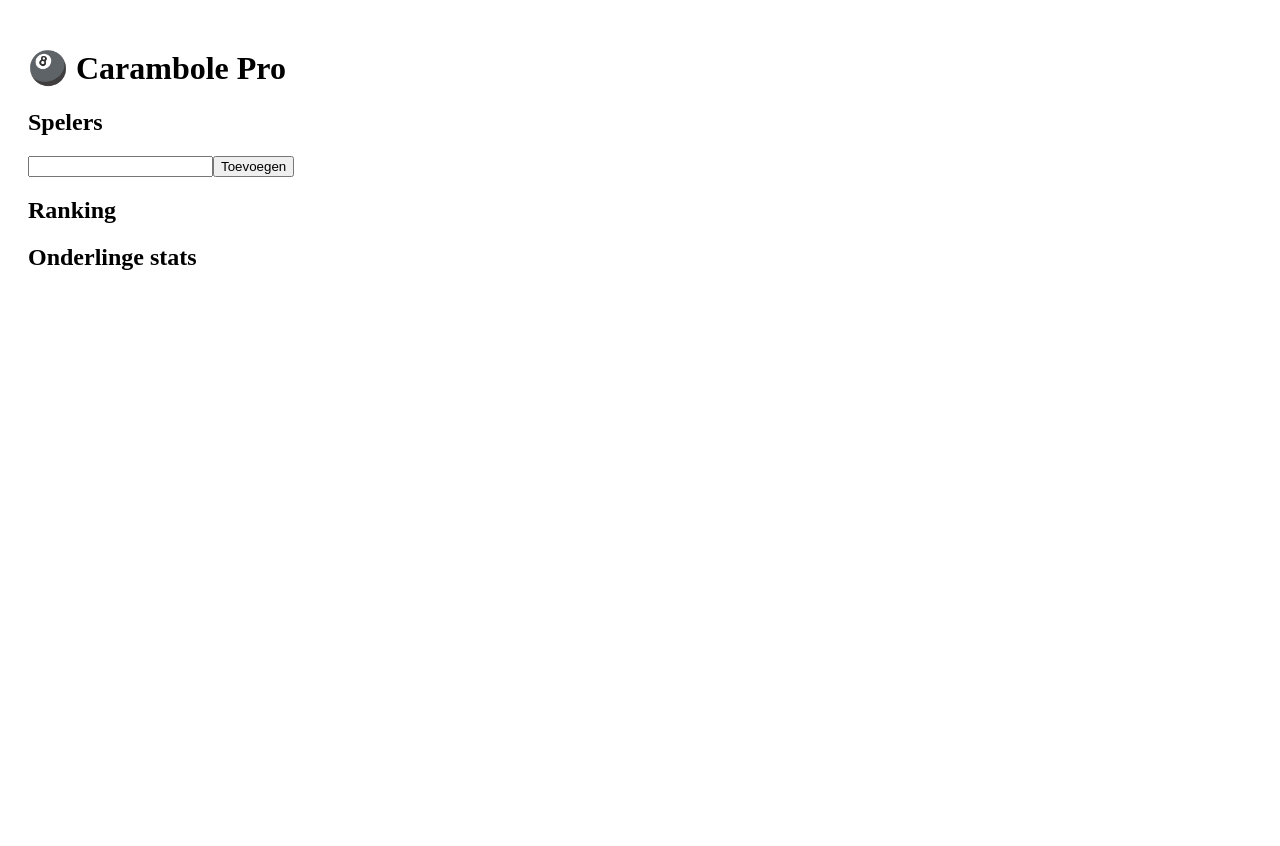
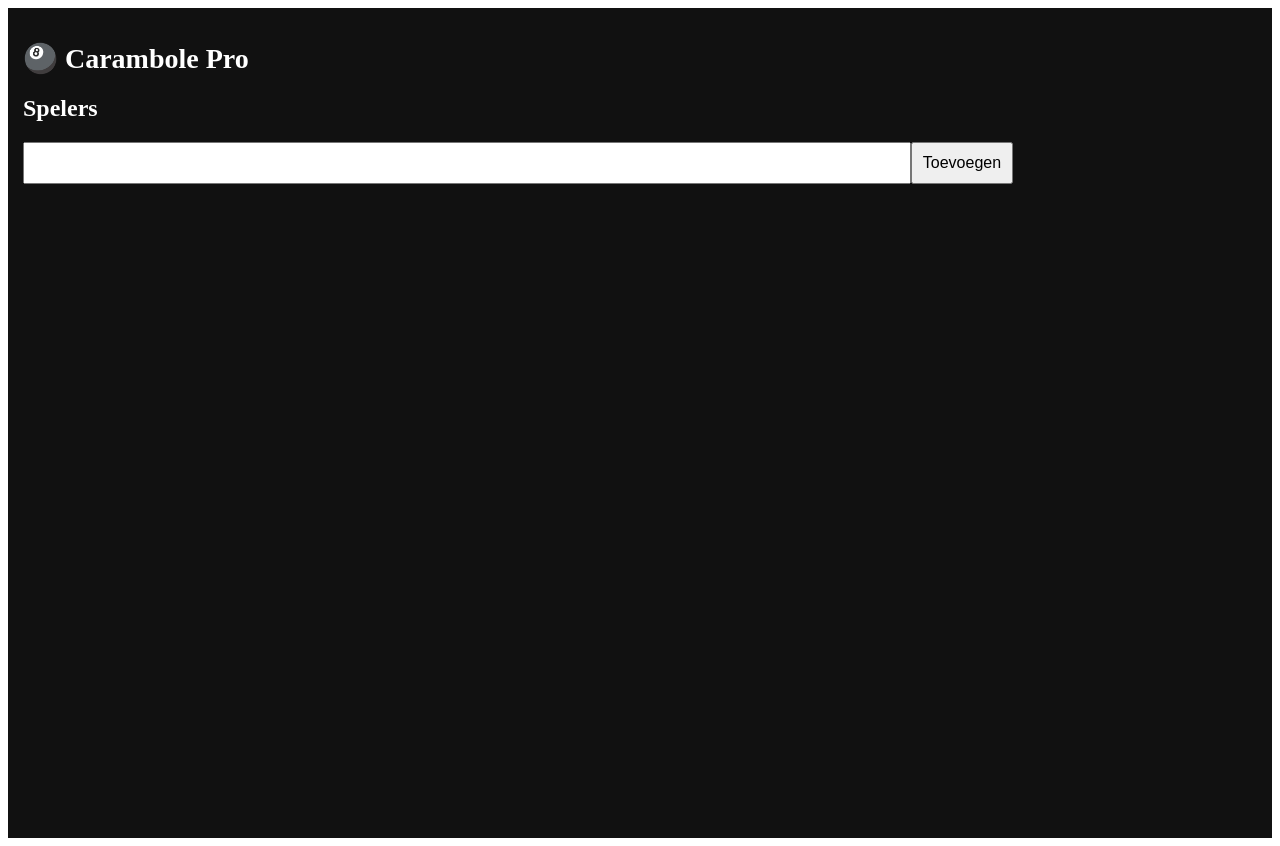
Before and after one commit to steppedavid-glitch/carambole-app, a React (Vite) app: page / in a window 1280 px wide. Before the commit the page ends 800 px from the top, so only its background shows below. Built offline with nearby package versions, Linux system fonts and the light colour scheme.

Commit message:
Update App.jsx

```diff
--- a/src/App.jsx
+++ b/src/App.jsx
@@ -2,17 +2,14 @@ import React, { useState, useEffect } from "react";
 
 export default function App() {
   const [players, setPlayers] = useState(() => JSON.parse(localStorage.getItem("players")) || []);
-  const [games, setGames] = useState(() => JSON.parse(localStorage.getItem("games")) || []);
   const [newPlayer, setNewPlayer] = useState("");
   const [selected, setSelected] = useState([]);
   const [scores, setScores] = useState({});
   const [targets, setTargets] = useState({});
   const [turns, setTurns] = useState(0);
-  const [series, setSeries] = useState({});
   const [currentGame, setCurrentGame] = useState(false);
 
   useEffect(() => localStorage.setItem("players", JSON.stringify(players)), [players]);
-  useEffect(() => localStorage.setItem("games", JSON.stringify(games)), [games]);
 
   const addPlayer = () => {
     if (!newPlayer) return;
@@ -31,130 +28,114 @@ export default function App() {
 
   const startGame = () => {
     const initScores = {};
-    const initSeries = {};
-    selected.forEach(p => {
-      initScores[p.id] = 0;
-      initSeries[p.id] = { current: 0, best: 0 };
-    });
-
+    selected.forEach(p => initScores[p.id] = 0);
     setScores(initScores);
-    setSeries(initSeries);
     setTurns(0);
     setCurrentGame(true);
   };
 
   const updateScore = (id, val) => {
-    const newScore = scores[id] + val;
-
-    setSeries(prev => {
-      const curr = val > 0 ? prev[id].current + val : 0;
-      return {
-        ...prev,
-        [id]: {
-          current: curr,
-          best: Math.max(curr, prev[id].best)
-        }
-      };
-    });
-
-    const newScores = { ...scores, [id]: newScore };
-    setScores(newScores);
-
-    const winner = selected.find(p => newScores[p.id] >= targets[p.id]);
-    if (winner) {
-      const newGame = {
-        players: selected,
-        scores: newScores,
-        winner,
-        turns,
-        moyenne: Object.fromEntries(
-          selected.map(p => [p.id, (newScores[p.id] / (turns || 1)).toFixed(2)])
-        ),
-        series
-      };
-
-      setGames([...games, newGame]);
-      setCurrentGame(false);
-      alert(`🏆 ${winner.name} wint!`);
-    }
-  };
-
-  const nextTurn = () => {
-    setTurns(turns + 1);
-    setSeries(prev =>
-      Object.fromEntries(
-        Object.entries(prev).map(([k, v]) => [k, { ...v, current: 0 }])
-      )
-    );
-  };
-
-  // 📊 Stats
-  const getStats = (player) => {
-    const played = games.filter(g => g.players.find(p => p.id === player.id));
-    const wins = played.filter(g => g.winner.id === player.id);
-
-    const avg = played.length
-      ? (played.reduce((sum, g) => sum + Number(g.moyenne[player.id] || 0), 0) / played.length).toFixed(2)
-      : 0;
-
-    const bestSeries = Math.max(0, ...played.map(g => g.series?.[player.id]?.best || 0));
-
-    return { played: played.length, wins: wins.length, avg, bestSeries };
-  };
-
-  const ranking = [...players]
-    .map(p => {
-      const s = getStats(p);
-      return { name: p.name, ...s, rate: s.played ? (s.wins / s.played) : 0 };
-    })
-    .sort((a, b) => b.rate - a.rate);
-
-  const getHeadToHead = (p1, p2) => {
-    const matches = games.filter(g =>
-      g.players.find(p => p.id === p1.id) &&
-      g.players.find(p => p.id === p2.id)
-    );
-
-    return {
-      p1: matches.filter(g => g.winner.id === p1.id).length,
-      p2: matches.filter(g => g.winner.id === p2.id).length
-    };
+    setScores({ ...scores, [id]: scores[id] + val });
   };
 
   return (
-    <div style={{ padding: 20 }}>
-      <h1>🎱 Carambole Pro</h1>
+    <div style={{ background: "#111", color: "white", minHeight: "100vh", padding: 15 }}>
+      <h1 style={{ fontSize: 28 }}>🎱 Carambole Pro</h1>
 
-      <h2>Spelers</h2>
-      <input value={newPlayer} onChange={e => setNewPlayer(e.target.value)} />
-      <button onClick={addPlayer}>Toevoegen</button>
+      {!currentGame && (
+        <>
+          <h2>Spelers</h2>
+          <input
+            value={newPlayer}
+            onChange={e => setNewPlayer(e.target.value)}
+            style={{ padding: 10, fontSize: 16, width: "70%" }}
+          />
+          <button onClick={addPlayer} style={{ padding: 10, fontSize: 16 }}>Toevoegen</button>
 
-      {players.map(p => {
-        const s = getStats(p);
-        return (
-          <div key={p.id}>
-            {p.name} | 🎯 {s.played} | 🏆 {s.wins} | Moy {s.avg} | 🔥 {s.bestSeries}
+          <div style={{ marginTop: 15 }}>
+            {players.map(p => (
+              <button
+                key={p.id}
+                onClick={() => selectPlayer(p)}
+                style={{
+                  display: "block",
+                  width: "100%",
+                  marginBottom: 10,
+                  padding: 15,
+                  fontSize: 18,
+                  background: selected.find(x => x.id === p.id) ? "#2ecc71" : "#333",
+                  color: "white",
+                  border: "none",
+                  borderRadius: 8
+                }}
+              >
+                {p.name}
+              </button>
+            ))}
           </div>
-        );
-      })}
 
-      <h2>Ranking</h2>
-      {ranking.map((r, i) => (
-        <div key={i}>
-          #{i + 1} {r.name}
+          {selected.length === 2 && (
+            <div style={{ marginTop: 20 }}>
+              <h2>Game setup</h2>
+              {selected.map(p => (
+                <div key={p.id} style={{ marginBottom: 10 }}>
+                  {p.name}
+                  <input
+                    type="number"
+                    value={targets[p.id]}
+                    onChange={e => setTargets({ ...targets, [p.id]: Number(e.target.value) })}
+                    style={{ marginLeft: 10, padding: 8, width: 80 }}
+                  />
+                </div>
+              ))}
+              <button
+                onClick={startGame}
+                style={{ width: "100%", padding: 15, fontSize: 18, background: "#3498db", border: "none", borderRadius: 8 }}
+              >
+                Start match
+              </button>
+            </div>
+          )}
+        </>
+      )}
+
+      {currentGame && (
+        <div>
+          <h2>Match</h2>
+
+          {selected.map(p => (
+            <div key={p.id} style={{ marginBottom: 20 }}>
+              <div style={{ fontSize: 20 }}>{p.name}</div>
+              <div style={{ fontSize: 32, fontWeight: "bold" }}>
+                {scores[p.id]} / {targets[p.id]}
+              </div>
+
+              <div style={{ display: "flex", gap: 10 }}>
+                <button
+                  onClick={() => updateScore(p.id, 1)}
+                  style={{ flex: 1, padding: 20, fontSize: 22, background: "#2ecc71", border: "none", borderRadius: 8 }}
+                >
+                  +1
+                </button>
+                <button
+                  onClick={() => updateScore(p.id, -1)}
+                  style={{ flex: 1, padding: 20, fontSize: 22, background: "#e74c3c", border: "none", borderRadius: 8 }}
+                >
+                  -1
+                </button>
+              </div>
+            </div>
+          ))}
+
+          <div style={{ fontSize: 18 }}>Beurten: {turns}</div>
+
+          <button
+            onClick={() => setTurns(turns + 1)}
+            style={{ width: "100%", padding: 15, fontSize: 18, marginTop: 10, background: "#f1c40f", border: "none", borderRadius: 8 }}
+          >
+            Volgende beurt
+          </button>
         </div>
-      ))}
-
-      <h2>Onderlinge stats</h2>
-      {players.map((p1, i) =>
-        players.slice(i + 1).map(p2 => {
-          const h = getHeadToHead(p1, p2);
-          return (
-            <div key={p1.id + p2.id}>
-              {p1.name} vs {p2.name} → {h.p1} - {h.p2}
-            </div>
-          );
-        })
       )}
     </div>
   );
```
